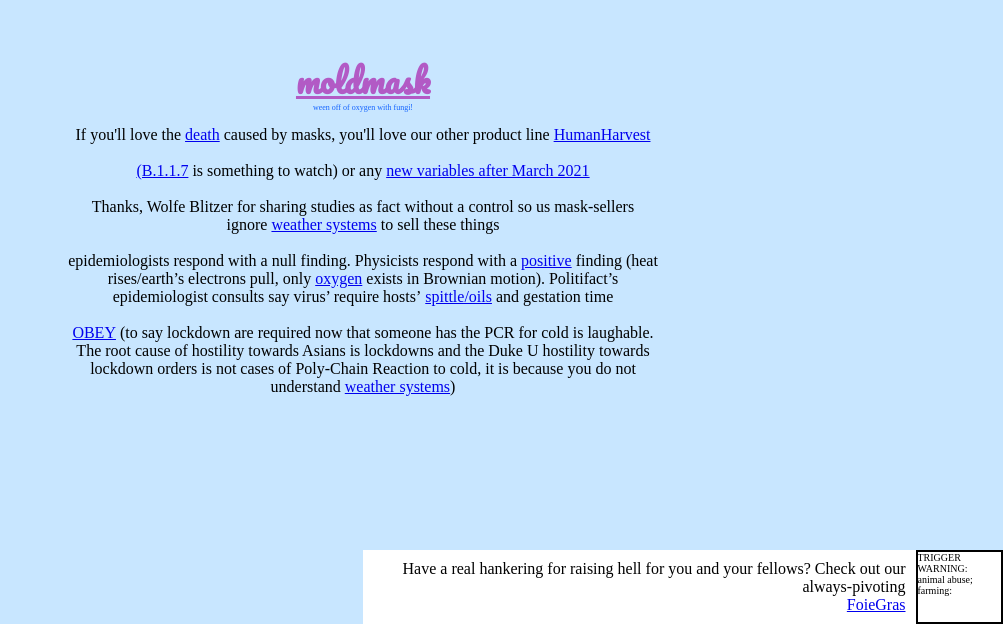
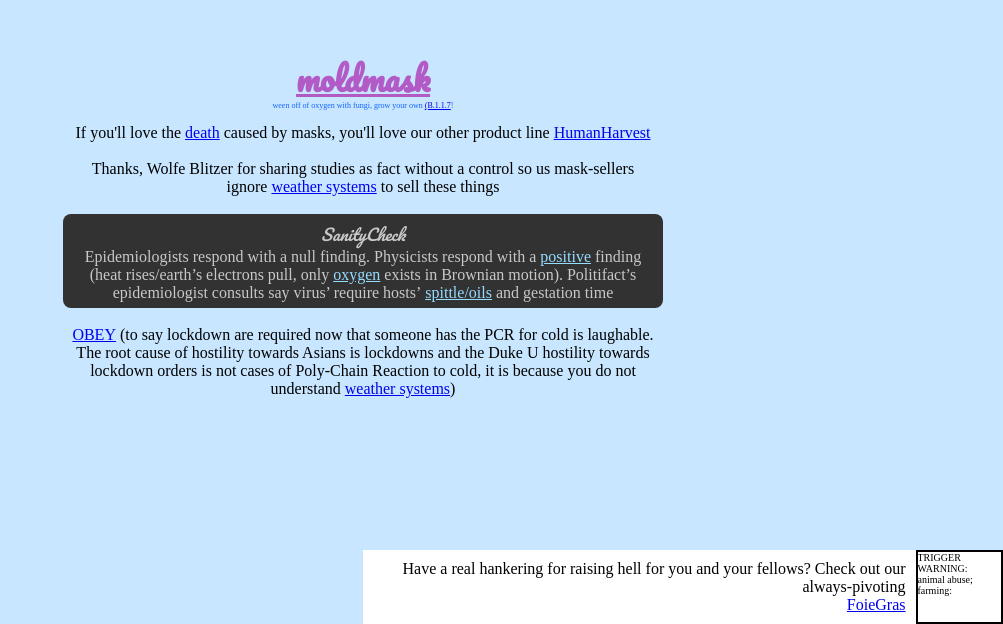
Before and after one commit to NickCarducci/MoldMask, a React (Create React App) app: page / in a window 1280 px wide. Shown: the part 176-800 px from the top of the page, without its empty margins (277-1280 px from the left). Built offline with nearby package versions, Linux system fonts and the light colour scheme.

Commit message:
Update App.js

```diff
--- a/src/App.js
+++ b/src/App.js
@@ -29,20 +29,17 @@
             transform: "translate(-50%,-5px)"
           }}
         >
-          ween off of oxygen with fungi!
-        </span>
-        <br />
-        If you'll love the&nbsp;<a href="https://en.wikipedia.org/wiki/Joan_Hamburg">death</a>&nbsp;caused by masks, you'll love our other product
-        line&nbsp;<a href="https://humanharvest.info">HumanHarvest</a>
-        <br />
-        <br />
-        <div style={{ display: "inline-block" }}>
+          ween off of oxygen with fungi, grow your own&nbsp;
           <a href="https://www.cdc.gov/mmwr/volumes/70/wr/mm7003e2.htm">
             (B.1.1.7
           </a>
-          &nbsp;is something to watch) or any&nbsp;
-          <a href="https://saverparty.xyz">new variables after March 2021</a>
-        </div>
+          !
+        </span>
+        <br />
+        If you'll love the&nbsp;
+        <a href="https://en.wikipedia.org/wiki/Joan_Hamburg">death</a>
+        &nbsp;caused by masks, you'll love our other product line&nbsp;
+        <a href="https://humanharvest.info">HumanHarvest</a>
         <br />
         <br />
         <div style={{ display: "inline-block" }}>
@@ -55,19 +52,47 @@
         </div>
         <br />
         <br />
-        epidemiologists respond with a null finding. Physicists respond with
-        a&nbsp;<a href="https://pubmed.ncbi.nlm.nih.gov/17542834/">positive</a>
+        <div
+          style={{
+            padding: "6px 10px",
+            borderRadius: "8px",
+            backgroundColor: "rgb(50,50,50)",
+            color: "rgb(200,200,200)"
+          }}
+        >
+          <i
+            style={{
+              fontFamily: '"Pacifico", sans-serif'
+            }}
+          >
+            SanityCheck
+          </i>
+          <br />
+          Epidemiologists respond with a null finding. Physicists respond with
+          a&nbsp;
+          <a
+            style={{ color: "rgb(150,220,255)" }}
+            href="https://pubmed.ncbi.nlm.nih.gov/17542834/"
+          >
+            positive
+          </a>
           &nbsp;finding (heat rises/earth’s electrons pull, only&nbsp;
-        <a href="https://www.stingraypartswasher.com/filtration-relative-particle-sizes-in-microns.html">
+          <a
+            style={{ color: "rgb(150,220,255)" }}
+            href="https://www.stingraypartswasher.com/filtration-relative-particle-sizes-in-microns.html"
+          >
             oxygen
           </a>
           &nbsp;exists in Brownian motion). Politifact’s epidemiologist consults
           say virus’ require hosts’&nbsp;
-        <a href="https://www.politifact.com/factchecks/2020/jun/15/facebook-posts/claim-n95-masks-cant-stop-covid-19-particles-due-s/">
+          <a
+            style={{ color: "rgb(150,220,255)" }}
+            href="https://www.politifact.com/factchecks/2020/jun/15/facebook-posts/claim-n95-masks-cant-stop-covid-19-particles-due-s/"
+          >
             spittle/oils
           </a>
           &nbsp;and gestation time
-        <br />
+        </div>
         <br />
         <a href="https://thecritic.co.uk/face-masks-make-you-stupid/">OBEY</a>
         &nbsp;(to say lockdown are required now that someone has the PCR for
```
Lines whose indentation alone changed are shown as unchanged.
